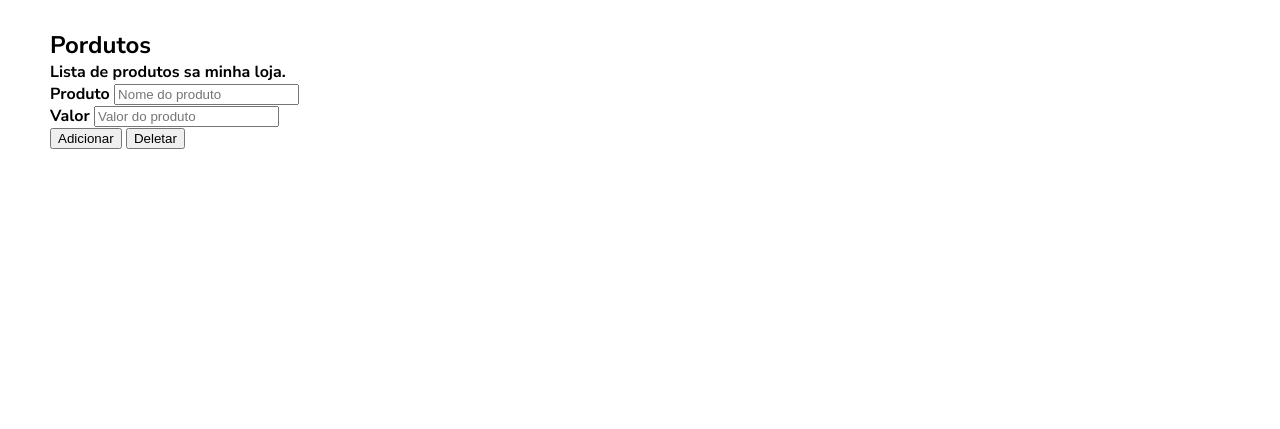
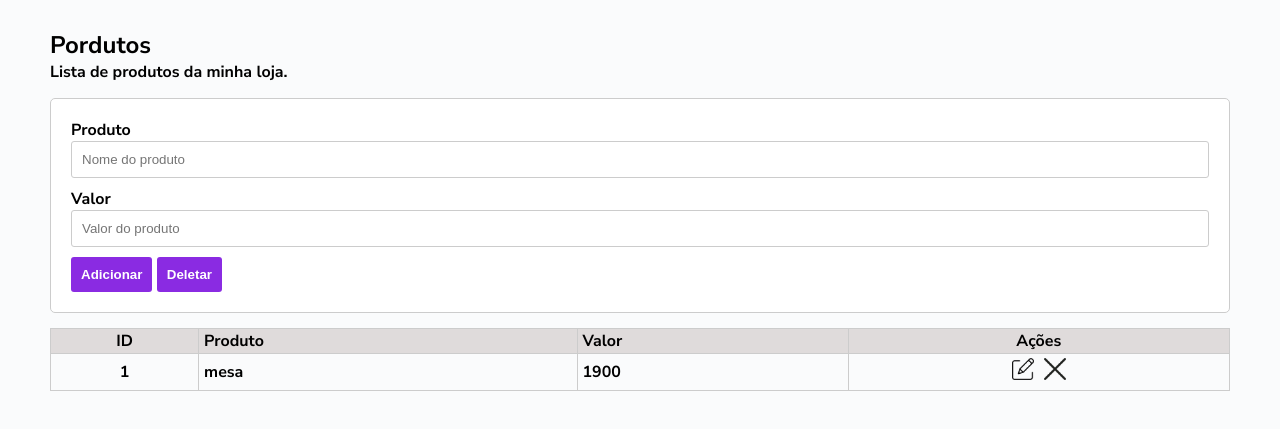
Before and after one commit to Lucasantos-S/loja-de-produtos, a plain HTML site: page index.html in a window 1280 px wide. Shown: the part 49-478 px from the top of the page. Drawn offline with Linux system fonts and the light colour scheme.

Commit message:
criando o table

```diff
--- a/index.html
+++ b/index.html
@@ -24,7 +24,7 @@
         <div class="title">
 
             <h2>Pordutos</h2>
-            <span>Lista de produtos sa minha loja.</span>
+            <span>Lista de produtos da minha loja.</span>
         </div>
 
 
@@ -41,7 +41,29 @@
             <button onclick="produto.adicionar()">Adicionar</button>
             <button onclick="produto.excluir()">Deletar</button>
         </div>
+
+        <div class="content"></div>
+        <table border="1">
+            <thead>
+                <th class="center">ID</th>
+                <th>Produto</th>
+                <th>Valor</th>
+                <th class="center">Ações</th>
+            </thead>
+            <tbody>
+                <tr>
+                    <td class="center">1</td>
+                    <td>mesa</td>
+                    <td>1900</td>
+                    <td class="center">
+                        <img src="img/edit.png" alt="">
+                        <img src="img/letra-x.png" alt="">
+                    </td>
+                </tr>
+            </tbody>
+        </table>
     </main>
+
 
 
 
--- a/style.css
+++ b/style.css
@@ -3,6 +3,7 @@
 }
 body {
     font-family:'Nunito Sans', sans-serif;
+    background: #fafbfc;
 }
 
 header {
@@ -20,3 +21,67 @@ header, h1 {
 main {
     padding: 30px 50px ;
 }
+
+.card {
+    background: white;
+    border: 1px solid #ccc;
+    padding: 20px;
+    margin-top: 15px;
+    border-radius: 5px;
+}
+
+.lineInput{
+    display: grid;
+    margin-bottom: 10px;
+}
+
+input {
+    padding: 10px;
+    border: 1px solid #ccc;
+    border-radius: 3px;
+    outline: 0;
+}
+
+button {
+    border: 0;
+    padding: 10px;
+    outline: 0;
+    background: blueviolet;
+    color: #fff;
+    border-radius: 3px;
+    font-weight: bold;
+    transition: all ease 0.3s;
+
+}
+
+button:hover{
+    background: rgb(107, 107, 228);
+}
+.content{
+    margin-top: 15px;
+
+}
+
+table{
+    border-collapse: collapse;
+    border: 1px solid #ccc;
+    width: 100%;
+}
+table th{
+    background: rgb(223, 219, 219);
+
+}
+table th,td{
+
+    padding: 1px 5px;
+    text-align: left;
+
+}
+table td img {
+    width: 22px;
+    padding: 3px;
+}
+
+.center {
+    text-align: center;
+}
```
Also changed, not shown: img/edit.png (added), img/letra-x.png (added).
